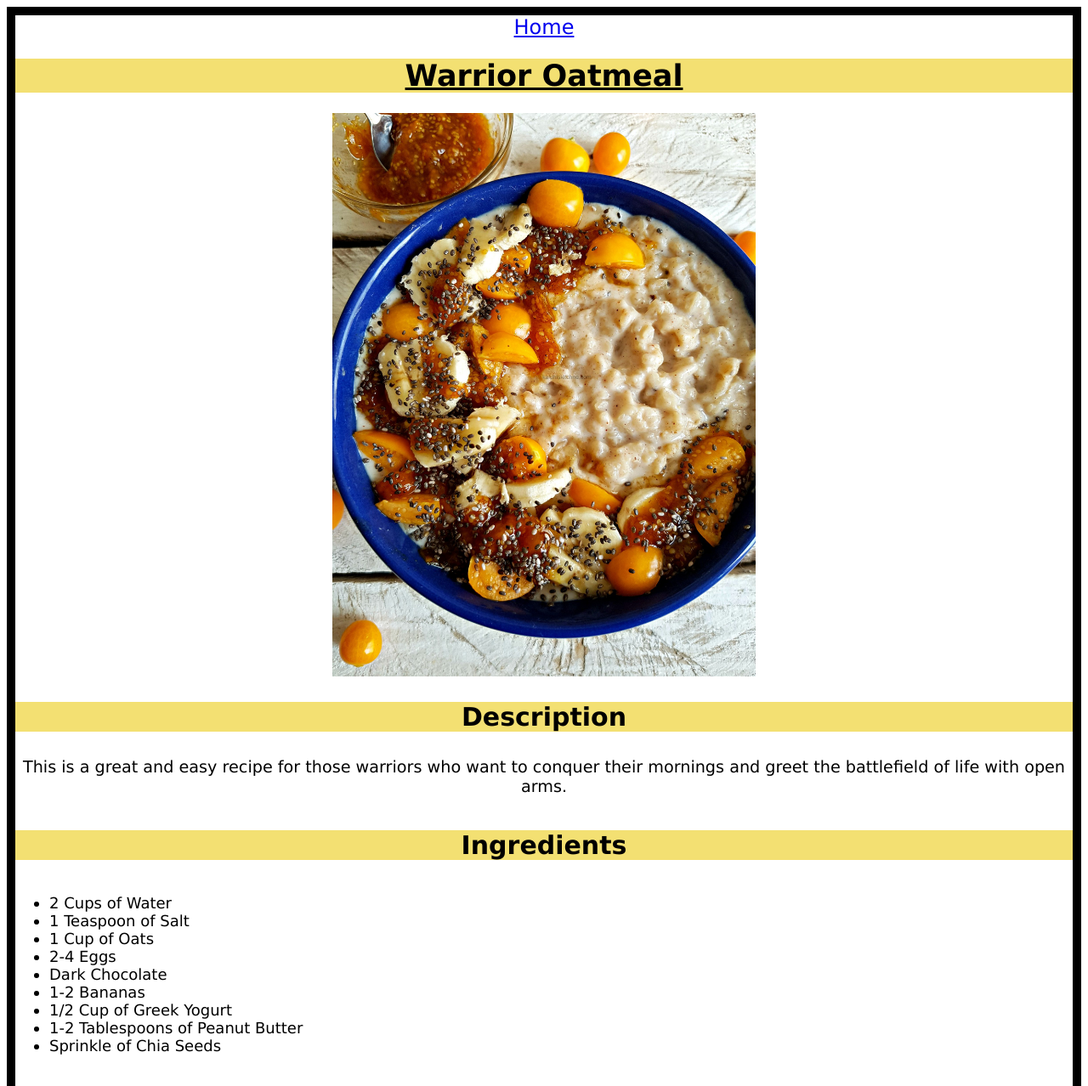
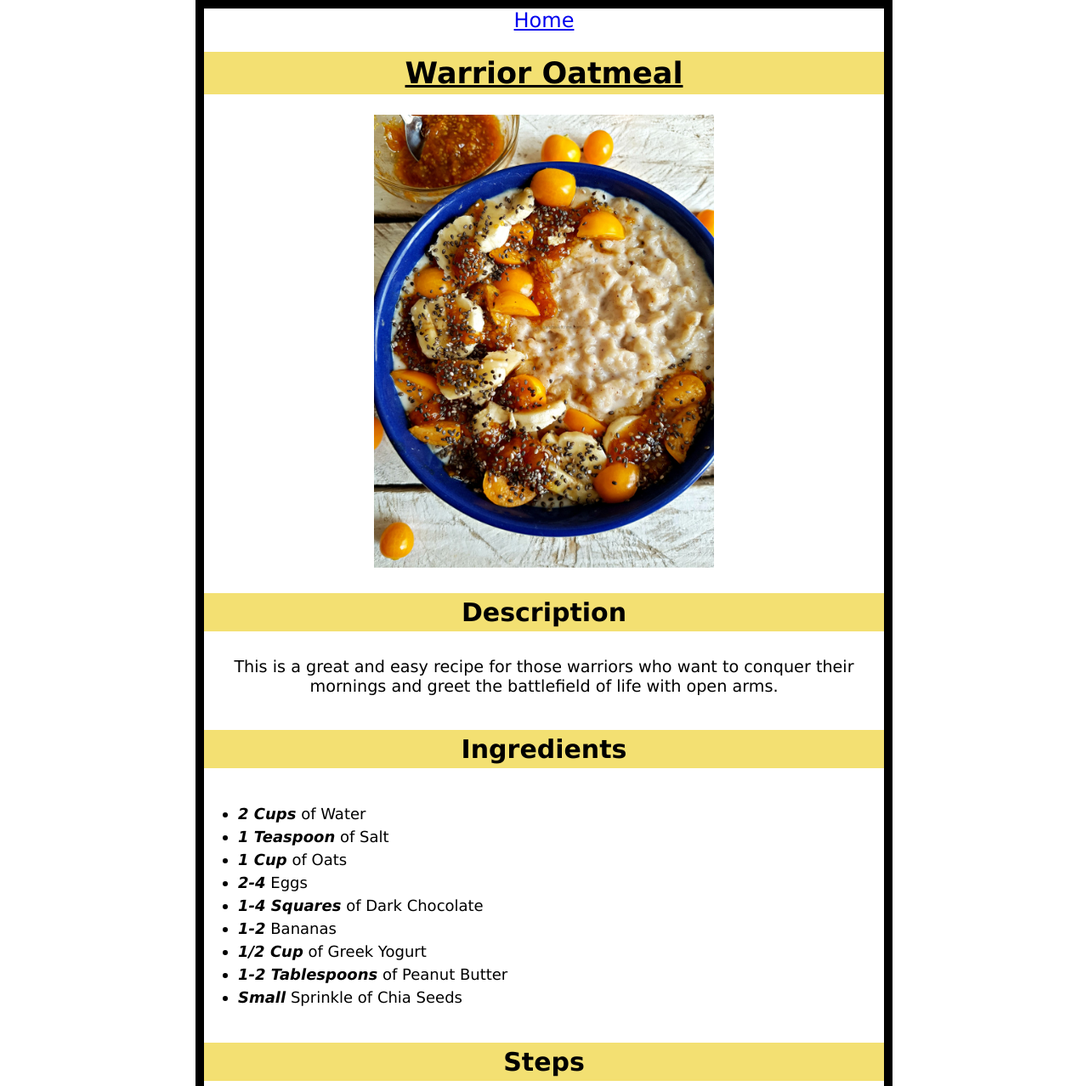
Before and after one commit to i-will-succeed/odin-recipes, a plain HTML site: page recipes/warrior-oatmeal.html in a window 1280 px wide. Shown: the top 1278 px of the page at 85% size. Drawn offline with Linux system fonts and the light colour scheme.

Commit message:
Reorganize and re-format/clean-up code.

```diff
--- a/recipes/warrior-oatmeal.html
+++ b/recipes/warrior-oatmeal.html
@@ -24,15 +24,15 @@
     </p>
     <h4>Ingredients</h4>
     <ul>
-      <li>2 Cups of Water</li>
-      <li>1 Teaspoon of Salt</li>
-      <li>1 Cup of Oats</li>
-      <li>2-4 Eggs</li>
-      <li>Dark Chocolate</li>
-      <li>1-2 Bananas</li>
-      <li>1/2 Cup of Greek Yogurt</li>
-      <li>1-2 Tablespoons of Peanut Butter</li>
-      <li>Sprinkle of Chia Seeds</li>
+      <li><em>2 Cups</em> of Water</li>
+      <li><em>1 Teaspoon</em> of Salt</li>
+      <li><em>1 Cup</em> of Oats</li>
+      <li><em>2-4</em> Eggs</li>
+      <li><em>1-4 Squares</em> of Dark Chocolate</li>
+      <li><em>1-2</em> Bananas</li>
+      <li><em>1/2 Cup</em> of Greek Yogurt</li>
+      <li><em>1-2 Tablespoons</em> of Peanut Butter</li>
+      <li><em>Small</em> Sprinkle of Chia Seeds</li>
     </ul>
     <h4>Steps</h4>
     <ol>
--- a/style.css
+++ b/style.css
@@ -1,16 +1,18 @@
-.home-page {
-  text-align: center;
-  font-size: x-large;
-  font-family: Verdana;
-}
-
 body {
   font-family: Verdana, Tahoma, sans-serif, sans-serif;
   /* background-image: url(https://www.itl.cat/pngfile/big/295-2956992_table-wallpaper-wood-plank-texture-hd.jpg); */
   background-color: white;
   border: 10px solid #000000;
+  margin: 0 auto;
+  width: 800px;
 }
 
+.home-page {
+  text-align: center;
+  font-size: x-large;
+}
+
+/* Links */
 .links {
   text-align: center;
 }
@@ -20,11 +22,11 @@ h1,
 h2,
 h3,
 h4 {
-  font-family: Verdana, Tahoma, sans-serif, sans-serif;
   font-size: 30px;
   font-weight: bold;
   background-color: #f3e072;
   text-align: center;
+  padding: 5px;
 }
 
 h1 {
@@ -36,23 +38,38 @@ h1 {
 p {
   text-align: center;
   font-size: larger;
+  padding: 0 5px;
 }
 
 /* Center and Reorient images */
 .center-image {
   display: block;
-  margin-left: auto;
-  margin-right: auto;
-  width: 40%;
+  margin: 0 auto;
+  width: 400px;
 }
 
-ul,
+/* Lists */
+ul {
+  text-align: left;
+  font-size: large;
+  line-height: 150%;
+}
+
 ol {
   text-align: left;
   font-size: large;
+  line-height: 125%;
 }
 
+/* Emphasis tags */
+em {
+  font-weight: 600;
+}
+
+
 .indented-quote {
+  display: block;
   text-align: center;
   font-size: 15px;
+  /* padding: 2px; */
 }
```
Also changed, not shown: index.html (+0 -2 lines), recipes/twilight-delight.html (+8 -8 lines).
